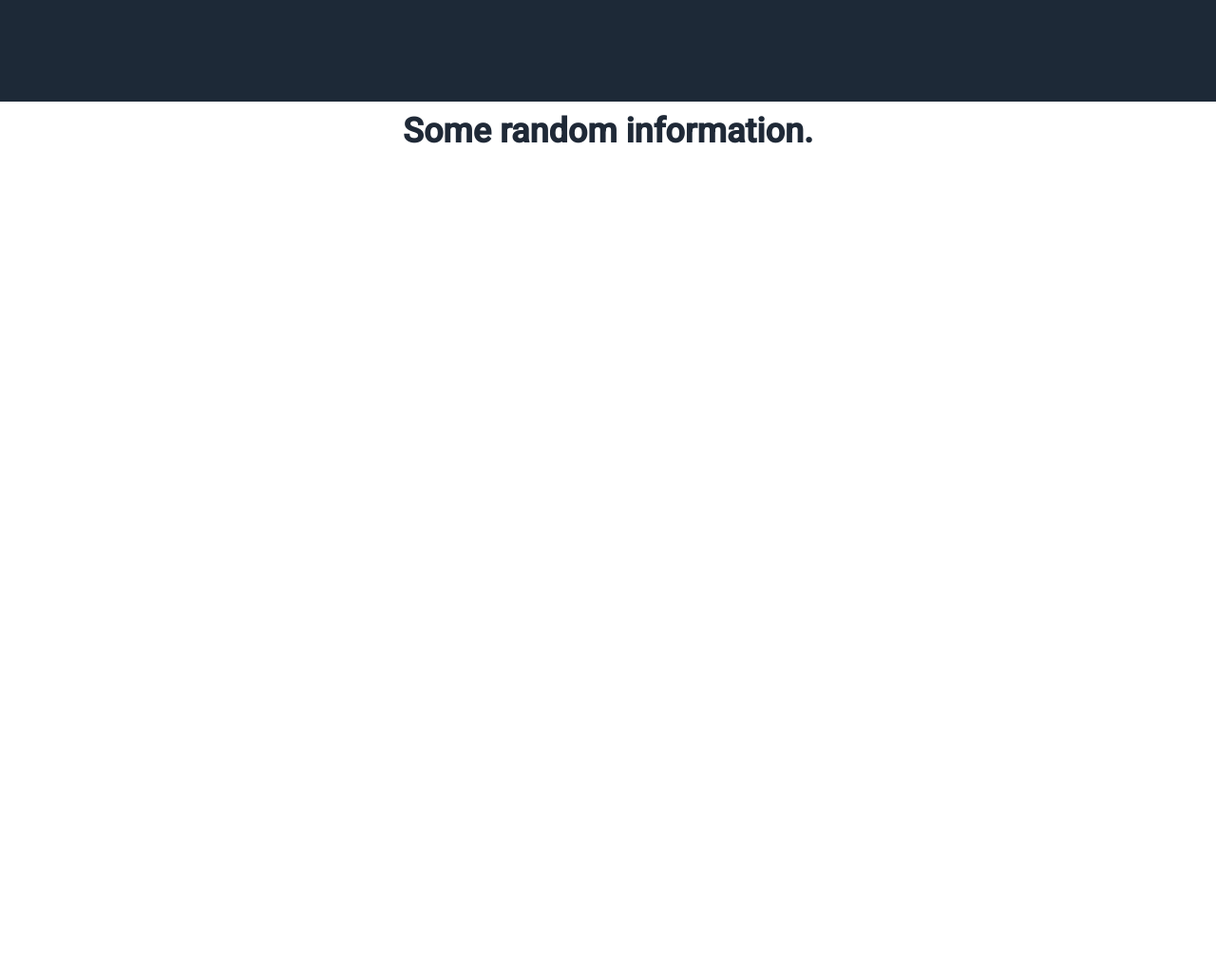
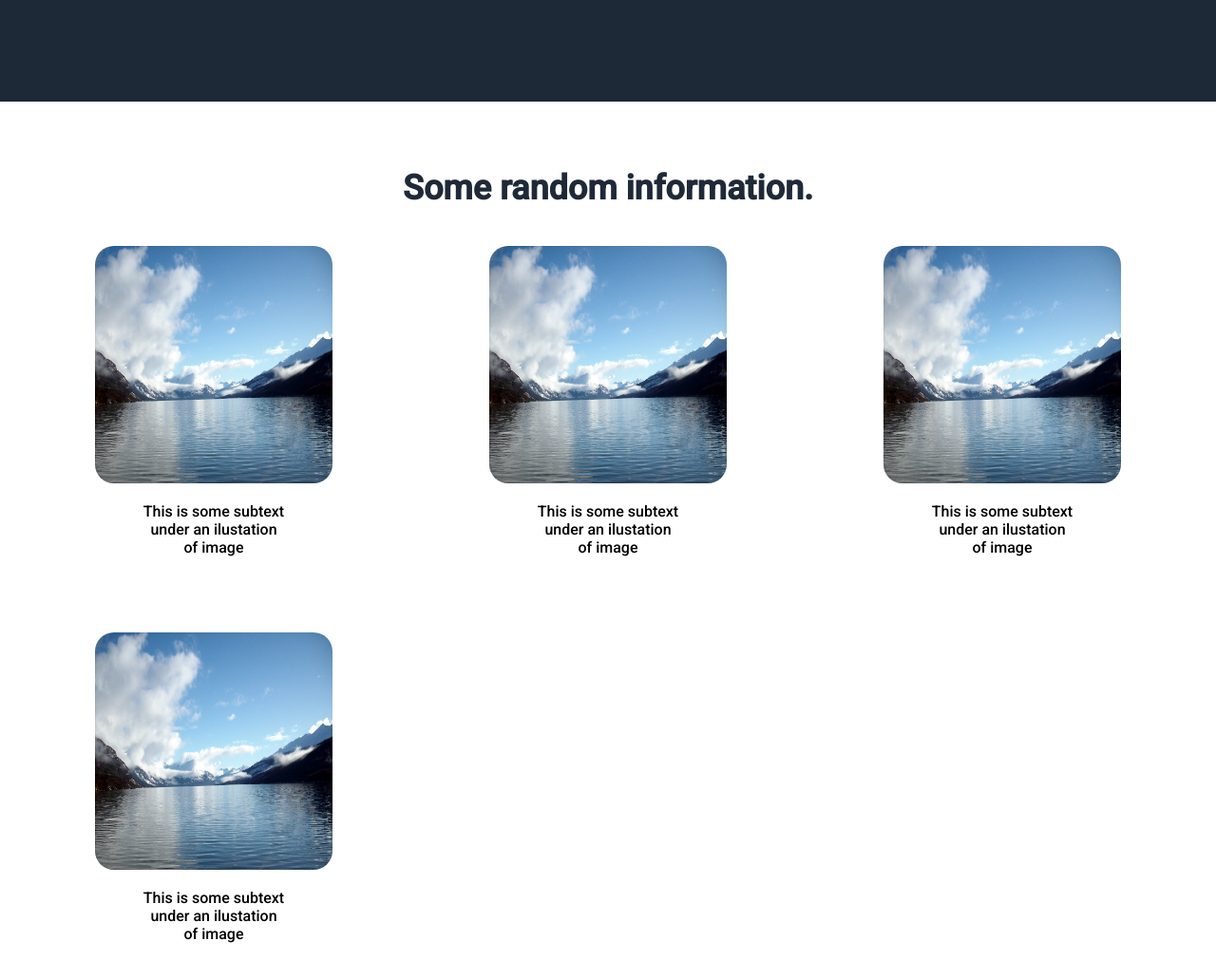
Before and after one commit to Draxgun/odin-landing-page, a plain HTML site: page index.html in a window 1280 px wide. Shown: the part 567-1598 px from the top of the page at 95% size. Before the commit the page ends 800 px from the top, so only its background shows below. Drawn offline with Linux system fonts and the light colour scheme.

Commit message:
section 2 finished

```diff
--- a/index.html
+++ b/index.html
@@ -11,6 +11,8 @@
     <link href="https://fonts.googleapis.com/css2?family=Roboto:wght@500&display=swap" rel="stylesheet">
 </head>
 <body>
+
+    <!--Navbar and intro container -->
     <div class="container-1">
 
         <!--Upper part -->
@@ -36,10 +38,35 @@
         </div>
     </div>
 
+    <!--Images container -->
     <div class="container-2">
         <!--Images-->
         <div class="image-board">
             <div class="image-board-header">Some random information.</div>
+            <div class="image-board-images">
+
+                <div  class="info-image-board">
+                    <img src="landscape.jpg" alt="imagen 1" class="info-image-board-image">
+                    <div class="info-image-board-text">This is some subtext under an ilustation of image </div>
+                </div>
+
+                <div  class="info-image-board">
+                    <img src="landscape.jpg" alt="imagen 1" class="info-image-board-image">
+                    <div class="info-image-board-text">This is some subtext under an ilustation of image </div>
+                </div>
+
+                <div  class="info-image-board">
+                    <img src="landscape.jpg" alt="imagen 1" class="info-image-board-image">
+                    <div class="info-image-board-text">This is some subtext under an ilustation of image </div>
+                </div>
+
+                <div  class="info-image-board">
+                    <img src="landscape.jpg" alt="imagen 1" class="info-image-board-image">
+                    <div class="info-image-board-text">This is some subtext under an ilustation of image </div>
+                </div>
+
+
+            </div>
         </div>
 
     </div>
@@ -47,5 +74,7 @@
 
 
 
+
+
 </body>
 </html>
--- a/styles.css
+++ b/styles.css
@@ -100,10 +100,44 @@ body {
 .image-board{
     display: flex;
     flex-direction: column;
+    margin: 30px 100px;
 }
 .image-board-header{
     font-size: 36px;
     font-weight: 900;
     color: #1f2937;
     padding: 10px;
+    text-align: center;
+    padding: 40px;
 }
+
+.image-board-images {
+    display: inline-flex;
+    flex-direction: row;
+    justify-content: space-between ;
+    flex-wrap: wrap;
+    gap: 80px;
+    margin-bottom: 70px;
+}
+
+.info-image-board{
+    display: flex;
+    flex-direction: column;
+    align-items: center;
+    justify-content: space-between ;
+    text-align: center;
+    gap: 20px;
+}
+
+.info-image-board-text {
+    width: 150px;
+    text-align: center;
+}
+
+.info-image-board-image{
+    width: 250px;
+    height: 250px;
+    align-items: center;
+    border-radius: 20px;
+
+}
```
